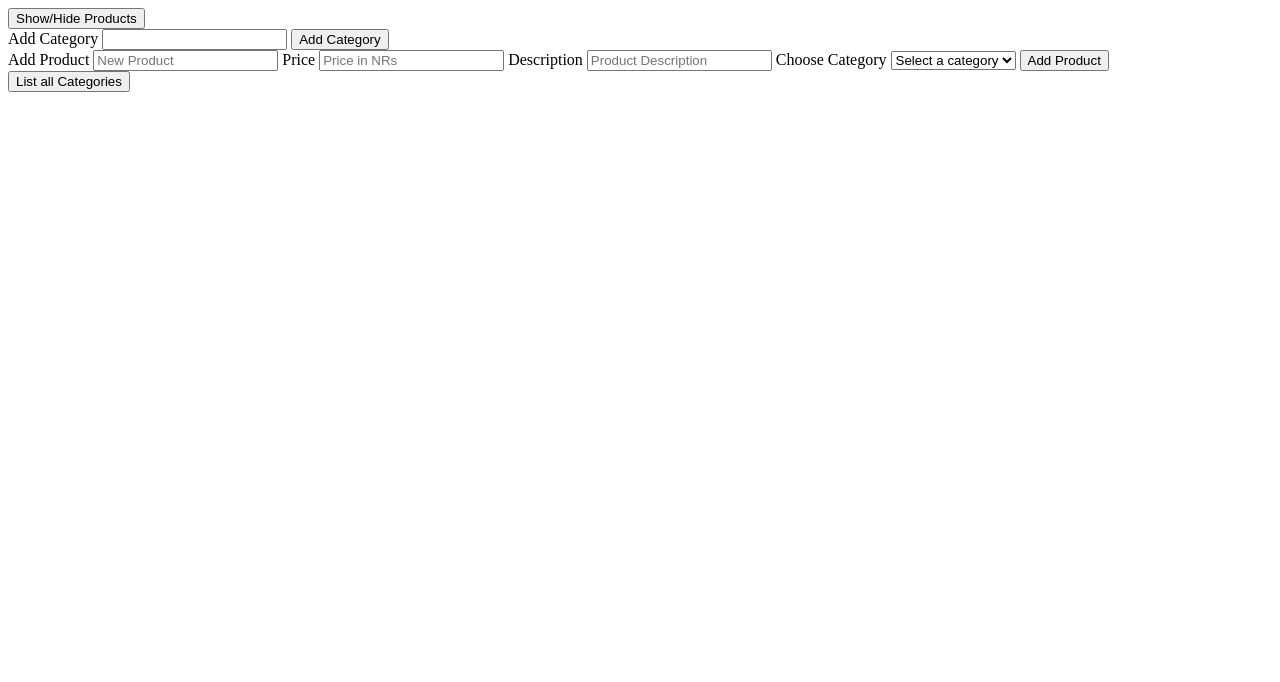
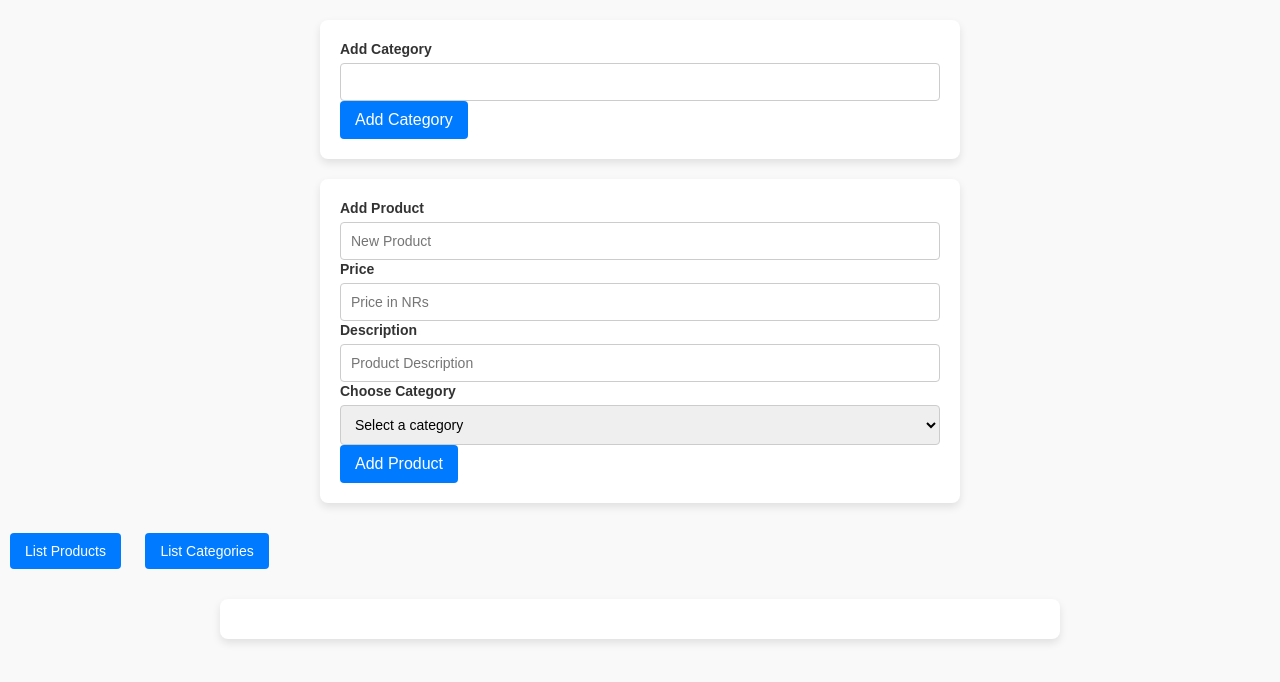
Before and after one commit to Nutan-Gyawali/Ecommerce-Lab-, a PHP site: page / in a window 1280 px wide. Shown: the top 682 px of the page. Run offline with PHP 8.4, Linux system fonts and the light colour scheme; data comes from the database, SQL or seed files in the repository; both versions use the stored data as it was after the commit.

Commit message:
sql file imported

```diff
--- a/List.php
+++ b/List.php
@@ -9,35 +9,30 @@ if ($conn->connect_error) {
     die("Connection failed: " . $conn->connect_error);
 }
 
+$action = isset($_GET['action']) ? $_GET['action'] : '';
+
+if ($action === 'products') {
+    ShowProd($conn);
+} elseif ($action === 'categories') {
+    ShowCategory($conn);
+}
+
 function ShowProd($conn)
 {
-    // Prepare a SQL query to join product with category to get category name
     $sql = "SELECT p.id, p.name, c.name AS category_name, p.price, p.description
             FROM product p
             LEFT JOIN category c ON p.category_id = c.id";
 
     $result = mysqli_query($conn, $sql);
 
-    // Start creating the toggle button and table container
-    echo "<button id='toggleProductsBtn' onclick='toggleProducts()'>Show/Hide Products</button>";
-    echo "<div id='productsTableContainer' style='display:none;'>";
-
-    // Check if there are any products
     if (mysqli_num_rows($result) > 0) {
-        // Start creating the HTML table
+        echo "<h3>Product List</h3>";
         echo "<table border='1' style='width:100%; border-collapse: collapse; margin-top:10px;'>";
-        echo "<thead>";
-        echo "<tr style='background-color:#f2f2f2;'>";
-        echo "<th>ID</th>";
-        echo "<th>Product Name</th>";
-        echo "<th>Category</th>";
-        echo "<th>Price</th>";
-        echo "<th>Description</th>";
-        echo "</tr>";
-        echo "</thead>";
+        echo "<thead><tr>";
+        echo "<th>ID</th><th>Product Name</th><th>Category</th><th>Price</th><th>Description</th>";
+        echo "</tr></thead>";
         echo "<tbody>";
 
-        // Loop through the results and display each product
         while ($row = mysqli_fetch_assoc($result)) {
             echo "<tr>";
             echo "<td>" . htmlspecialchars($row['id']) . "</td>";
@@ -48,32 +43,34 @@ function ShowProd($conn)
             echo "</tr>";
         }
 
-        echo "</tbody>";
-        echo "</table>";
+        echo "</tbody></table>";
     } else {
         echo "<p>No products found.</p>";
     }
-
-    // Close the container div
-    echo "</div>";
-
-    // Add JavaScript for toggling
-    echo "<script>
-    function toggleProducts() {
-        var tableContainer = document.getElementById('productsTableContainer');
-        var toggleBtn = document.getElementById('toggleProductsBtn');
-
-        if (tableContainer.style.display === 'none') {
-            tableContainer.style.display = 'block';
-            toggleBtn.textContent = 'Hide Products';
-        } else {
-            tableContainer.style.display = 'none';
-            toggleBtn.textContent = 'Show Products';
-        }
-    }
-    </script>";
 }
 
-// If you want to call the function directly when this file is loaded
-ShowProd($conn);
+function ShowCategory($conn)
+{
+    $sql = "SELECT id, name FROM category";
+    $result = mysqli_query($conn, $sql);
+
+    if (mysqli_num_rows($result) > 0) {
+        echo "<h3>Category List</h3>";
+        echo "<table border='1' style='width:100%; border-collapse: collapse; margin-top:10px;'>";
+        echo "<thead><tr><th>ID</th><th>Category Name</th></tr></thead>";
+        echo "<tbody>";
+
+        while ($row = mysqli_fetch_assoc($result)) {
+            echo "<tr>";
+            echo "<td>" . htmlspecialchars($row['id']) . "</td>";
+            echo "<td>" . htmlspecialchars($row['name']) . "</td>";
+            echo "</tr>";
+        }
+
+        echo "</tbody></table>";
+    } else {
+        echo "<p>No categories found.</p>";
+    }
+}
+
 $conn->close();
--- a/index.php
+++ b/index.php
@@ -1,76 +1,163 @@
 <!DOCTYPE html>
 <html lang="en">
 <?php
-require_once 'List.php';  // Make sure the path is correct
+require_once 'List.php';
 ?>
+<html>
 
 <head>
+    <link rel="stylesheet" href="styles.css">
     <meta charset="UTF-8">
     <meta name="viewport" content="width=device-width, initial-scale=1.0">
     <title>Admin Panel</title>
-    <script>
-        function Showprod() {
-            // Use AJAX to load products dynamically
-            var xhr = new XMLHttpRequest();
-            xhr.open('GET', 'list.php', true);
-            xhr.onload = function() {
-                if (xhr.status === 200) {
-                    document.getElementById('productsContainer').innerHTML = xhr.responseText;
-                }
-            };
-            xhr.send();
+    <style>
+        /* General body styling */
+        body {
+            font-family: Arial, sans-serif;
+            margin: 0;
+            padding: 0;
+            background-color: #f9f9f9;
         }
 
-        function Showcategory() {
-            // Implement category listing similar to Showprod if needed
-            alert('Category listing not implemented');
+        /* Form container styling */
+        form {
+            max-width: 600px;
+            margin: 20px auto;
+            background-color: #ffffff;
+            padding: 20px;
+            border-radius: 8px;
+            box-shadow: 0 4px 8px rgba(0, 0, 0, 0.1);
+            display: flex;
+            flex-direction: column;
+            gap: 15px;
         }
-    </script>
+
+        /* Form labels */
+        form label {
+            font-size: 14px;
+            font-weight: bold;
+            color: #333;
+        }
+
+        /* Input fields */
+        form input[type="text"],
+        form input[type="number"],
+        form select {
+            width: 100%;
+            padding: 10px;
+            font-size: 14px;
+            border: 1px solid #ccc;
+            border-radius: 4px;
+            box-sizing: border-box;
+            margin-top: 5px;
+        }
+
+        form input[type="text"]:focus,
+        form input[type="number"]:focus,
+        form select:focus {
+            border-color: #007bff;
+            outline: none;
+        }
+
+        /* Submit button styling */
+        form input[type="submit"] {
+            background-color: #007bff;
+            color: white;
+            font-size: 16px;
+            padding: 10px 15px;
+            border: none;
+            border-radius: 4px;
+            cursor: pointer;
+            transition: background-color 0.3s ease;
+        }
+
+        form input[type="submit"]:hover {
+            background-color: #0056b3;
+        }
+
+        /* Buttons for listing products and categories */
+        button {
+            margin: 10px;
+            padding: 10px 15px;
+            font-size: 14px;
+            background-color: #007bff;
+            color: white;
+            border: none;
+            border-radius: 4px;
+            cursor: pointer;
+            transition: background-color 0.3s ease;
+        }
+
+        button:hover {
+            background-color: #0056b3;
+        }
+
+        /* Data container styling */
+        #dataContainer {
+            max-width: 800px;
+            margin: 20px auto;
+            background-color: #ffffff;
+            padding: 20px;
+            border-radius: 8px;
+            box-shadow: 0 4px 8px rgba(0, 0, 0, 0.1);
+        }
+
+        /* Table styling */
+        table {
+            width: 100%;
+            border-collapse: collapse;
+            margin-top: 10px;
+        }
+
+        table th,
+        table td {
+            border: 1px solid #ddd;
+            padding: 10px;
+            text-align: left;
+        }
+
+        table th {
+            background-color: #f2f2f2;
+            font-weight: bold;
+        }
+
+        table tr:nth-child(even) {
+            background-color: #f9f9f9;
+        }
+
+        table tr:hover {
+            background-color: #f1f1f1;
+        }
+    </style>
 </head>
 
 <body>
     <form method="POST" action="categorydb.php">
         <div class="AddCategory">
-            <label>Add Category </label>
-            <input type="text" id="Add-Category" name="Add-Category">
+            <label>Add Category</label>
+            <input type="text" id="Add-Category" name="Add-Category" required>
             <input type="submit" value="Add Category">
         </div>
     </form>
 
     <form method="POST" action="addProduct.php">
         <div class="AddProduct">
-            <label>Add Product </label>
+            <label>Add Product</label>
             <input type="text" name="Product-Name" placeholder="New Product" required>
 
-            <label> Price </label>
+            <label>Price</label>
             <input type="number" name="Product-Price" placeholder="Price in NRs" required>
 
-            <label>Description </label>
+            <label>Description</label>
             <input type="text" name="Product-Description" placeholder="Product Description" required>
 
             <label>Choose Category</label>
             <select name="Category-Name" required>
                 <option value="" disabled selected>Select a category</option>
                 <?php
-                // PHP code to fetch categories from the database
-                $host = 'localhost';
-                $dbname = 'productmanager';
-                $user = 'root';
-                $password = '';
-
-                // Create a connection
                 $conn = new mysqli($host, $user, $password, $dbname);
-
-                // Check connection
-                if ($conn->connect_error) {
-                    die("Connection failed: " . $conn->connect_error);
-                }
-
-                // Query to get all categories
                 $sql = "SELECT name FROM category";
                 $result = mysqli_query($conn, $sql);
-
-                // Populate dropdown with categories
                 if (mysqli_num_rows($result) > 0) {
                     while ($row = mysqli_fetch_assoc($result)) {
                         echo '<option value="' . htmlspecialchars($row['name']) . '">' . htmlspecialchars($row['name']) . '</option>';
@@ -78,7 +165,6 @@ require_once 'List.php';  // Make sure the path is correct
                 } else {
                     echo '<option value="" disabled>No categories available</option>';
                 }
-
                 $conn->close();
                 ?>
             </select>
@@ -87,11 +173,41 @@ require_once 'List.php';  // Make sure the path is correct
         </div>
     </form>
 
-    <!-- <button onclick="Showprod()">Show Product</button> -->
-    <button onclick="Showcategory()">List all Categories</button>
+    <button onclick="ShowProd()">List Products</button>
+    <button onclick="ShowCategory()">List Categories</button>
 
-    <!-- Container to dynamically load products -->
-    <div id="productsContainer"></div>
+    <div id="dataContainer" class="data-container"></div>
+
 </body>
 
+<script>
+    function ShowProd() {
+        var xhr = new XMLHttpRequest();
+        xhr.open('GET', 'List.php?action=products', true);
+        xhr.onload = function() {
+            if (xhr.status === 200) {
+                document.getElementById('dataContainer').innerHTML = xhr.responseText;
+                document.getElementById('dataContainer').scrollIntoView({
+                    behavior: 'smooth'
+                });
+            }
+        };
+        xhr.send();
+    }
+
+    function ShowCategory() {
+        var xhr = new XMLHttpRequest();
+        xhr.open('GET', 'List.php?action=categories', true);
+        xhr.onload = function() {
+            if (xhr.status === 200) {
+                document.getElementById('dataContainer').innerHTML = xhr.responseText;
+                document.getElementById('dataContainer').scrollIntoView({
+                    behavior: 'smooth'
+                });
+            }
+        };
+        xhr.send();
+    }
+</script>
+
 </html>
--- a/styles.css
+++ b/styles.css
@@ -114,3 +114,121 @@ table tr:hover {
         padding: 8px 16px;
     }
 }
+
+/* General body styling */
+body {
+    font-family: Arial, sans-serif;
+    margin: 0;
+    padding: 0;
+    background-color: #f9f9f9;
+}
+
+/* Form container styling */
+form {
+    max-width: 600px;
+    margin: 20px auto;
+    background-color: #ffffff;
+    padding: 20px;
+    border-radius: 8px;
+    box-shadow: 0 4px 8px rgba(0, 0, 0, 0.1);
+    display: flex;
+    flex-direction: column;
+    gap: 15px;
+}
+
+/* Form labels */
+form label {
+    font-size: 14px;
+    font-weight: bold;
+    color: #333;
+}
+
+/* Input fields */
+form input[type="text"],
+form input[type="number"],
+form select {
+    width: 100%;
+    padding: 10px;
+    font-size: 14px;
+    border: 1px solid #ccc;
+    border-radius: 4px;
+    box-sizing: border-box;
+    margin-top: 5px;
+}
+
+form input[type="text"]:focus,
+form input[type="number"]:focus,
+form select:focus {
+    border-color: #007bff;
+    outline: none;
+}
+
+/* Submit button styling */
+form input[type="submit"] {
+    background-color: #007bff;
+    color: white;
+    font-size: 16px;
+    padding: 10px 15px;
+    border: none;
+    border-radius: 4px;
+    cursor: pointer;
+    transition: background-color 0.3s ease;
+}
+
+form input[type="submit"]:hover {
+    background-color: #0056b3;
+}
+
+/* Buttons for listing products and categories */
+button {
+    margin: 10px;
+    padding: 10px 15px;
+    font-size: 14px;
+    background-color: #007bff;
+    color: white;
+    border: none;
+    border-radius: 4px;
+    cursor: pointer;
+    transition: background-color 0.3s ease;
+}
+
+button:hover {
+    background-color: #0056b3;
+}
+
+/* Data container styling */
+#dataContainer {
+    max-width: 800px;
+    margin: 20px auto;
+    background-color: #ffffff;
+    padding: 20px;
+    border-radius: 8px;
+    box-shadow: 0 4px 8px rgba(0, 0, 0, 0.1);
+}
+
+/* Table styling */
+table {
+    width: 100%;
+    border-collapse: collapse;
+    margin-top: 10px;
+}
+
+table th,
+table td {
+    border: 1px solid #ddd;
+    padding: 10px;
+    text-align: left;
+}
+
+table th {
+    background-color: #f2f2f2;
+    font-weight: bold;
+}
+
+table tr:nth-child(even) {
+    background-color: #f9f9f9;
+}
+
+table tr:hover {
+    background-color: #f1f1f1;
+}
```
Also changed, not shown: productmanager.sql (added, +235 -0 lines).
